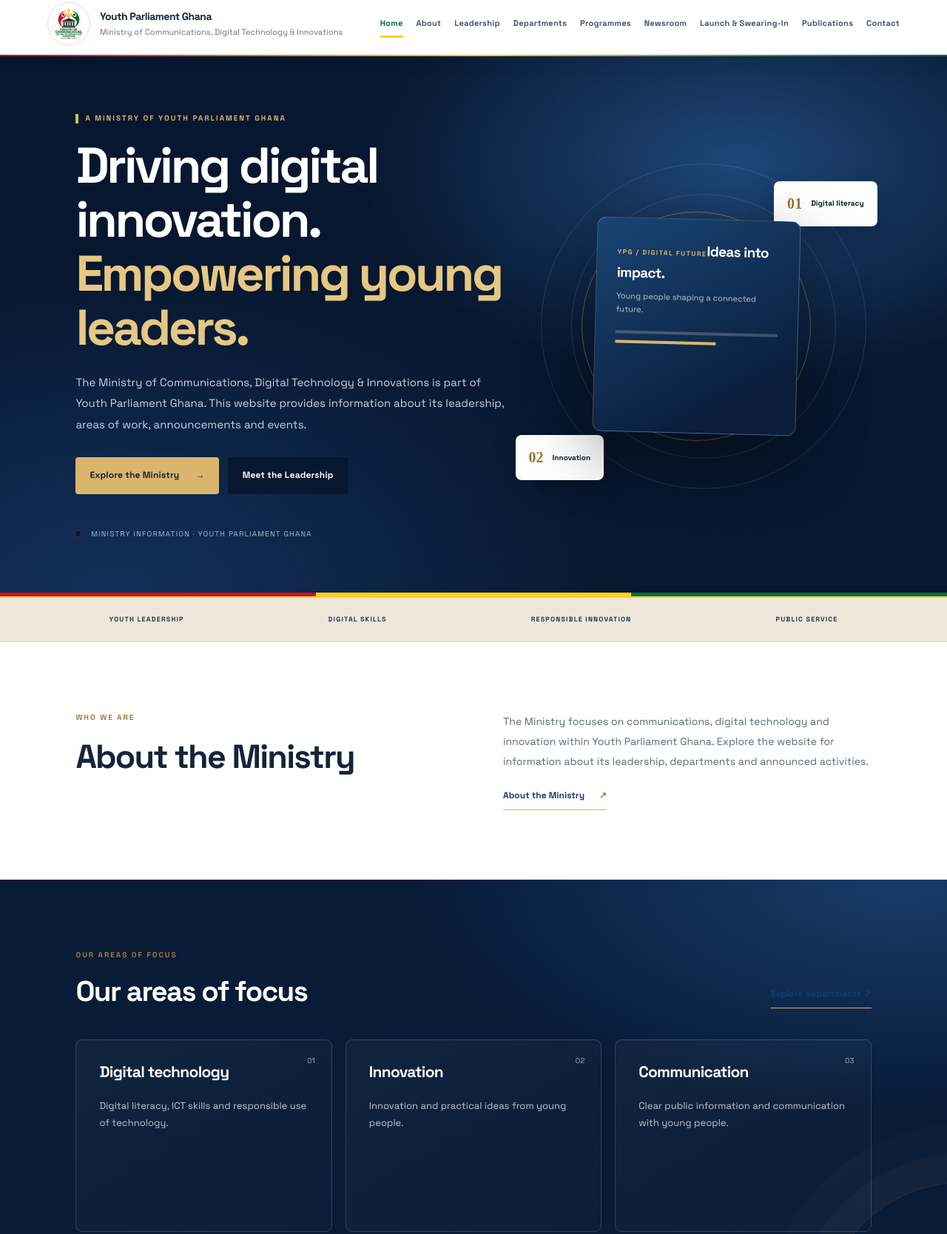
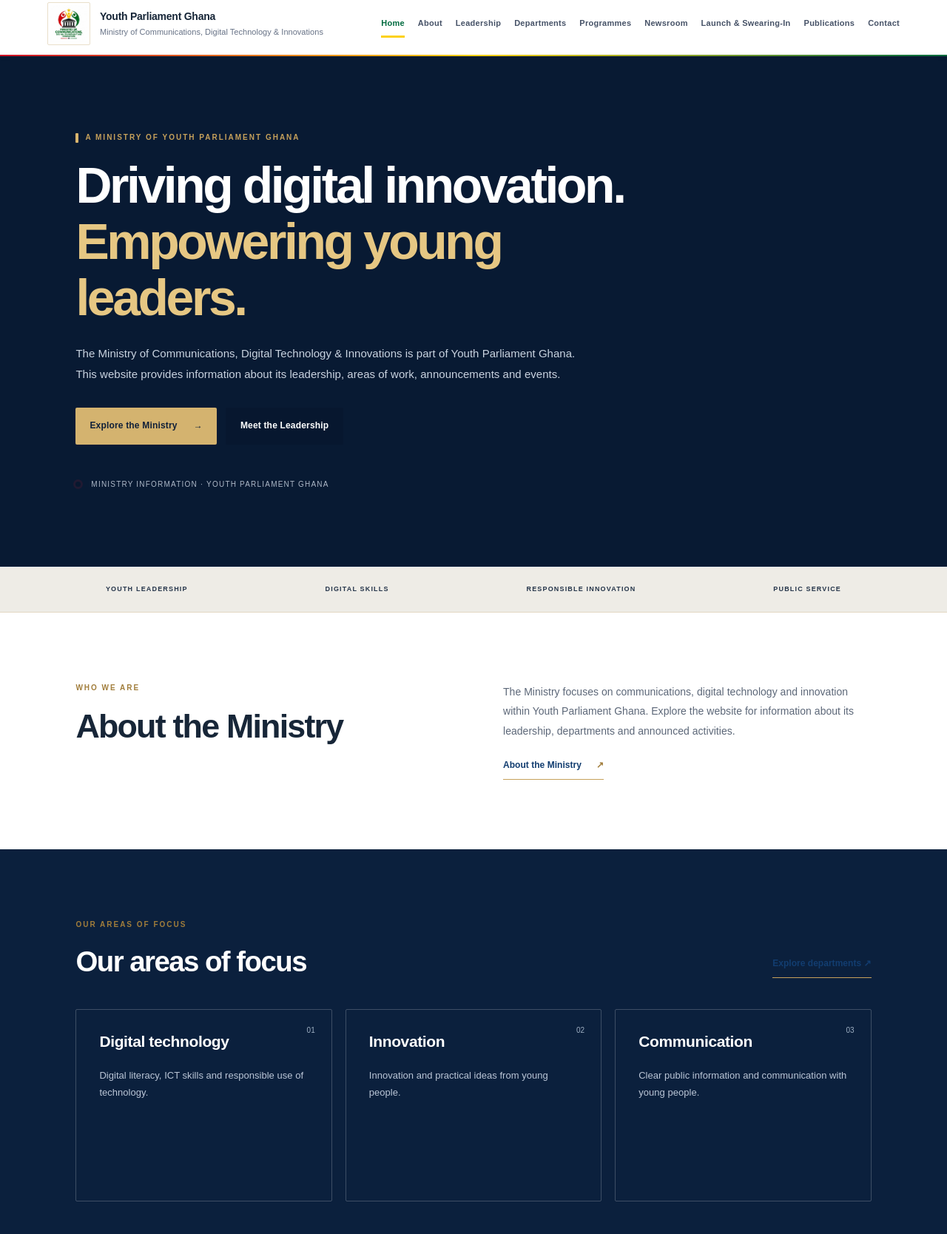
Before and after one commit to qwametwumasiagyemangduah-jpg/mocypg, a plain HTML site: page index.html in a window 1280 px wide. Shown: the part 14-1682 px from the top of the page at 74% size. Drawn offline with Linux system fonts and the light colour scheme.

Commit message:
Refine visual identity across the ministry website

```diff
--- a/style.css
+++ b/style.css
@@ -1045,3 +1045,106 @@ button{font-family:inherit}
 .library-categories .section-head{margin-bottom:24px}
 .library-categories .section-head .muted{max-width:360px}
 @media(max-width:760px){.library-toolbar{grid-template-columns:1fr;gap:8px}.library-search-label,.library-toolbar input,.library-toolbar .directory-search-status{grid-column:1;grid-row:auto}.publication-library{grid-template-columns:1fr}.publication-card{padding:21px}.publication-card>p{min-height:0}.library-categories{margin-top:42px}}
+
+
+/* November 2026 — institution-wide parliamentary visual refinement
+   Remove decorative/illustrative treatments and standardise all pages. */
+:root{
+  --navy:#081a33;
+  --blue:#173b63;
+  --gold:#c6a15b;
+  --paper:#f5f5f2;
+  --ink:#172638;
+  --muted:#667384;
+  --line:#dfe3e7;
+}
+html{scroll-behavior:smooth}
+body{
+  background:var(--paper)!important;
+  color:var(--ink);
+  font-family:Arial,Helvetica,sans-serif;
+}
+h1,h2,h3,.brand strong,.tech-card strong,.resource-links b,
+.person-info h3,.notice strong,.contact-card h3,
+.quick-access-card strong,.site-search-result strong{
+  font-family:"Bw Gradual","Bw Gradual DEMO",Arial,Helvetica,sans-serif;
+  letter-spacing:-.018em;
+}
+.top{
+  background:#fff!important;
+  box-shadow:0 2px 8px #07172f08!important;
+  backdrop-filter:none!important;
+}
+.brand img{border-radius:2px!important;box-shadow:none!important}
+.hero{
+  display:block!important;
+  min-height:0!important;
+  padding:clamp(58px,8vw,104px) max(8vw,28px)!important;
+  background:#081a33!important;
+  box-shadow:none!important;
+}
+.hero:before,.hero:after,.page-hero:before,.page-hero:after,
+.dark-section:before{display:none!important}
+.hero-copy{max-width:790px!important}
+.hero h1{max-width:760px;line-height:1.12}
+.hero-art{display:none!important}
+.hero .lead{max-width:680px}
+.btn,.install-app,.site-search-trigger{
+  border-radius:2px!important;
+  box-shadow:none!important;
+  transition:background-color .15s ease,border-color .15s ease!important;
+}
+.btn:hover,.install-app:hover,.site-search-result:hover,
+.quick-access-card:hover,.focus-grid article:hover,
+.org-node:hover,.resource-links a:hover{
+  transform:none!important;
+  box-shadow:none!important;
+}
+.gold{background:#d4b36f!important;color:#102039!important}
+.outline{background:transparent!important;border:1px solid #aab5c2!important}
+.ticker{background:#eeece6!important;border-top:1px solid var(--line)!important}
+.ticker span+span:before{background:var(--gold)!important}
+.section{background:#fff}
+.dark-section{background:#0b203d!important}
+.focus-grid article,.values article,.dept,.person,
+.quick-access-card,.home-update-card,.publication-card,
+.site-search-result,.empty-state,.contact-message-panel,
+.directory-tools,.site-search-form,.gallery-grid figure,
+.launch-fact,.launch-programme article{
+  border-radius:2px!important;
+  box-shadow:none!important;
+}
+.focus-grid article{
+  background:transparent!important;
+  border:1px solid #ffffff35!important;
+}
+.focus-grid article:hover{background:#ffffff08!important;border-color:#c6a15b!important}
+.callout,.quick-access{background:#f0eee8!important}
+.quick-access-card{border:1px solid var(--line)!important;border-top:2px solid var(--gold)!important}
+.person{border:1px solid var(--line)!important}
+.portrait{background:#e9e9e5!important}
+.portrait-placeholder{font-size:20px!important;font-weight:600!important}
+.dept,.values article{border:1px solid var(--line)!important;border-top:2px solid var(--gold)!important}
+.notice,.gallery-note,.launch-note{border-radius:0!important;box-shadow:none!important}
+.page-hero{
+  background:#081a33!important;
+  border:0!important;
+  border-bottom:2px solid var(--gold)!important;
+}
+.resource-links a:hover{padding-left:0!important;color:var(--blue)!important}
+.resource-links a{transition:none!important}
+.home-update-card,.publication-card,.quick-access-card,
+.gallery-grid figure,.launch-poster,.contact-card,
+.publication-notice,.news-feature{
+  border-radius:2px!important;
+  box-shadow:none!important;
+}
+.social{border-radius:2px!important}
+footer{background:#06152b!important;box-shadow:none!important}
+footer .social:hover{background:#173b63!important}
+.back-to-top{border-radius:2px!important}
+.welcome-toast{border-radius:2px!important;box-shadow:0 5px 18px #07172f18!important}
+.signal,.feature-icon,.empty-mark,.update-icon,.ticker i{display:none!important}
+@media(prefers-reduced-motion:reduce){
+  *,*:before,*:after{animation:none!important;transition:none!important}
+}
```
